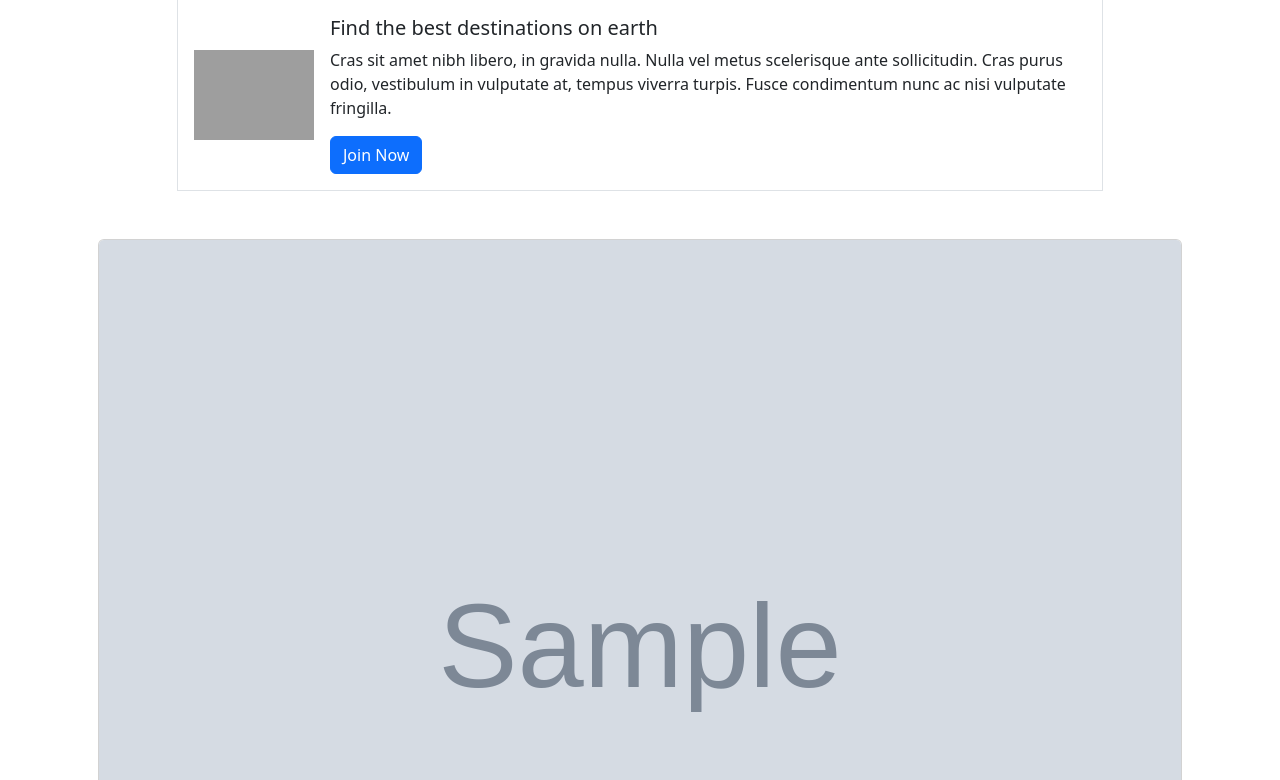
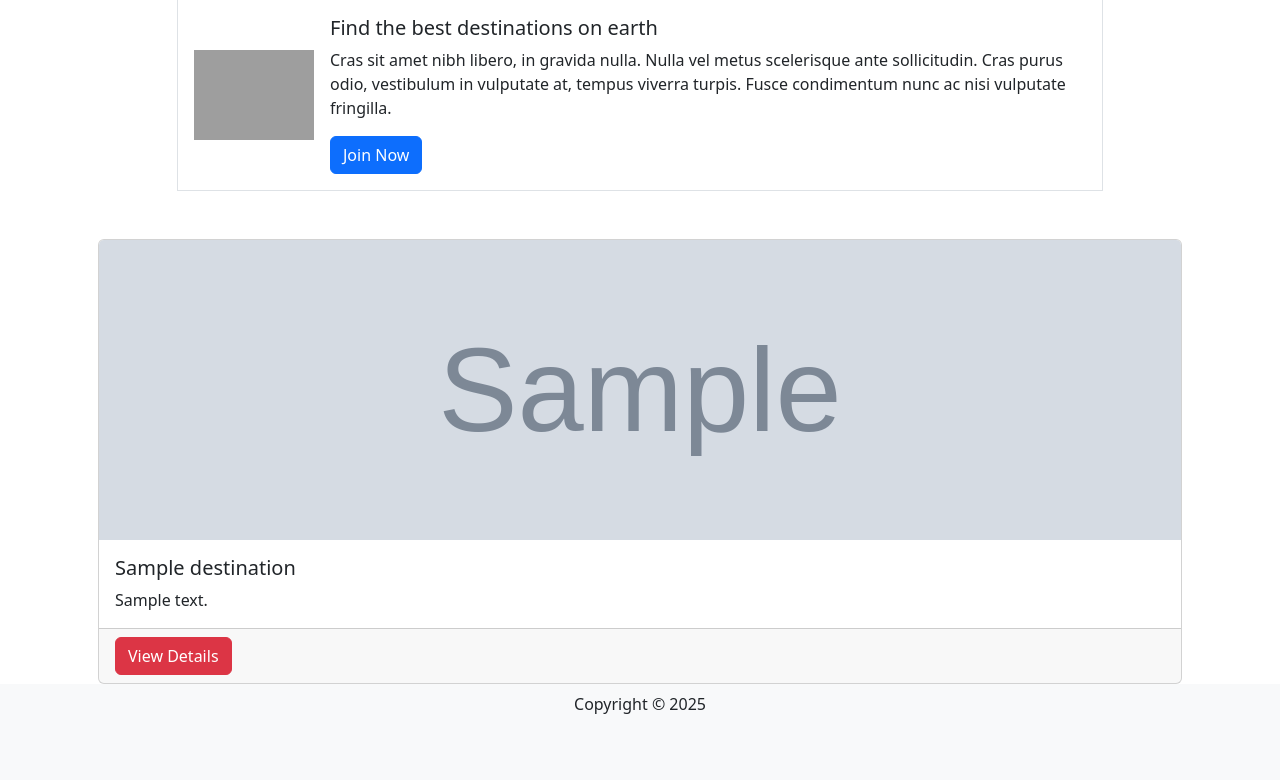
Before and after one commit to qarigby/IAB-207-Pracs, a Flask app: page / in a window 1280 px wide. Shown: the part 450-1230 px from the top of the page. After the commit the page ends 1164 px from the top, so only its background shows below. Run offline with Flask 3, Linux system fonts and the light colour scheme; tables that the repository leaves empty hold one stand-in row (values such as "Sample post"); grey boxes marked "Sample" are stand-in pictures; some libraries are stand-ins or nearby versions; grey boxes are pictures that could not be loaded.

Commit message:
final demo updates

```diff
--- a/Week 11/travel/templates/index.html
+++ b/Week 11/travel/templates/index.html
@@ -42,7 +42,7 @@
             {% for destination in destinations %}
             <div class="card mx-3">
                <img class="card-img-top"
-                  src="{{destination.image}}" alt="destination picture">
+                  src="{{destination.image}}" alt="destination picture" style="height: 300px; width: 100%;">
                <div class="card-body">
                   <h5 class="card-title">{{destination.name}}</h5>
                   <p class="card-text">{{destination.description}}</p>
```
Also changed, not shown: Week 11/instance/traveldb.sqlite.
